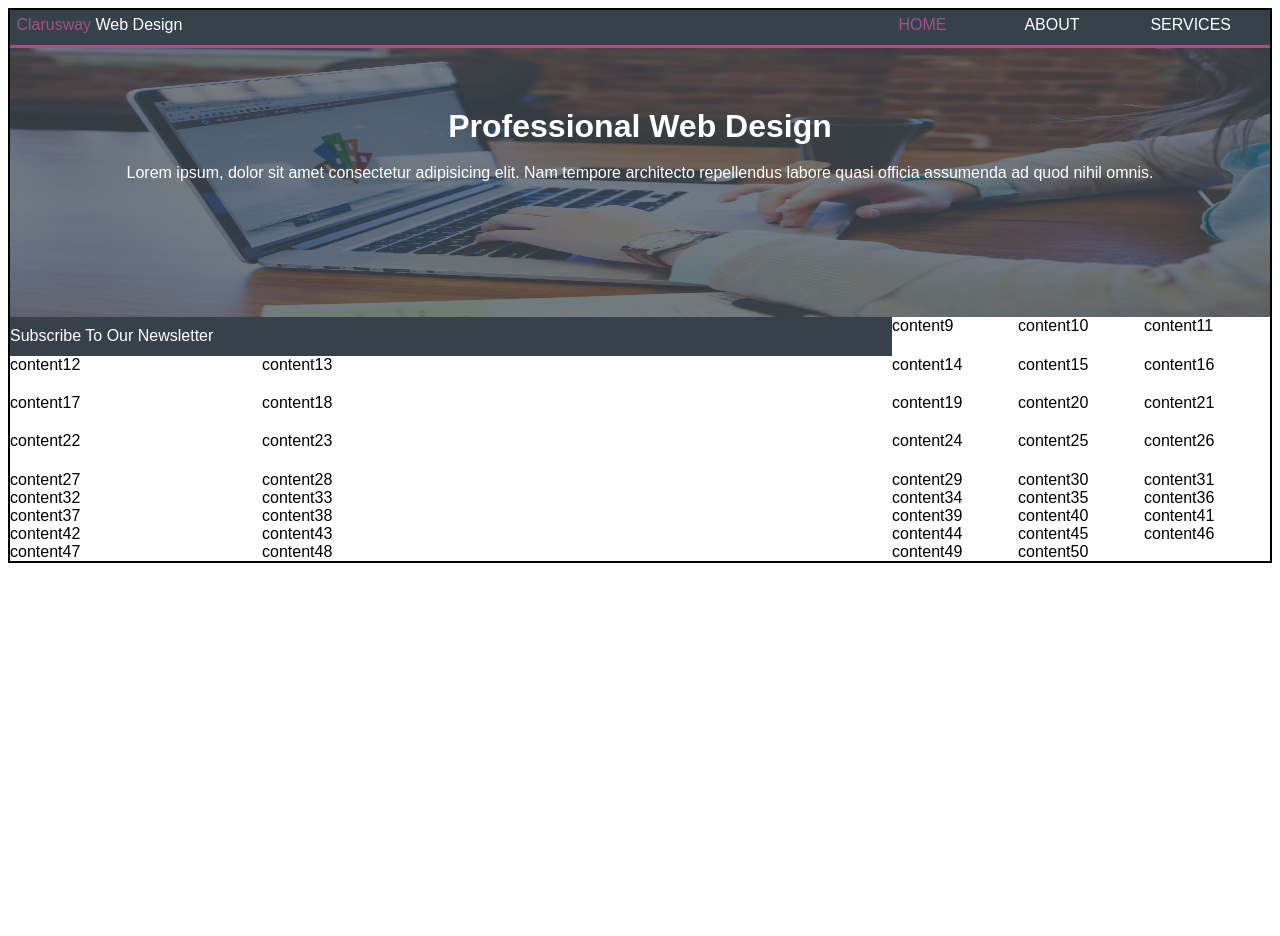
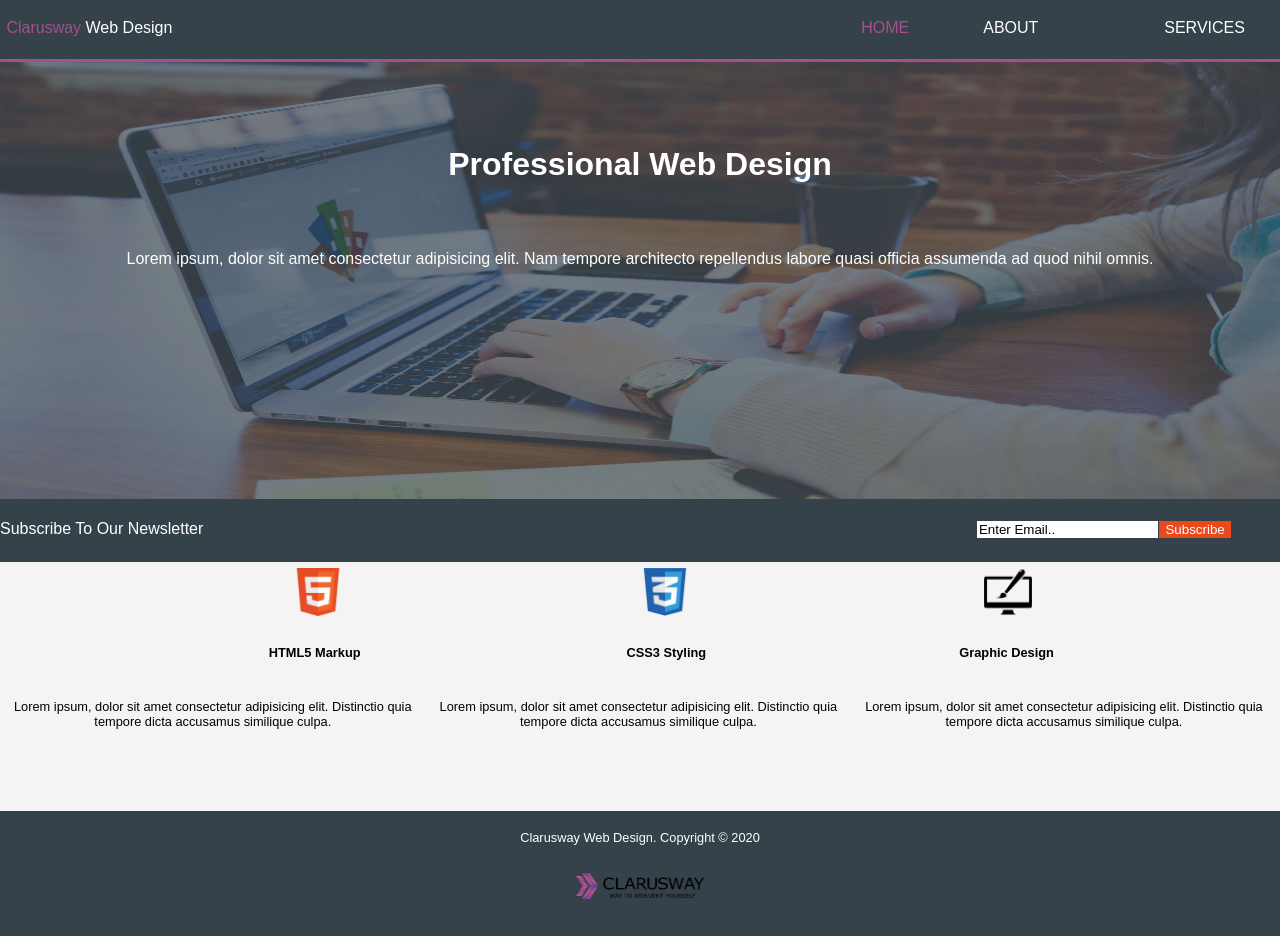
Before and after one commit to saban-karaman/website_page_design, a plain HTML site: page index.html in a window 1280 px wide. Before the commit the page ends 800 px from the top, so only its background shows below. Drawn offline with Linux system fonts and the light colour scheme.

Commit message:
index page

```diff
--- a/index.html
+++ b/index.html
@@ -9,56 +9,30 @@
 </head>
 <body>
     <div id="container">
+
         <div class="content1"><span>Clarusway</span> Web Design</div>
         <div class="content2"><a href="./index.html">HOME</a></div>
         <div class="content3"><a href="./about.html">ABOUT</a></div>
         <div class="content4"><a href="./services.html">SERVICES</a></div>
+
         <div class="content5"><img src="./assets/showcase.jpg" alt="showcase" width="100%" height="100%"></div>
+
         <div class="content6"><h1>Professional Web Design</h1></div>
         <div class="content7">Lorem ipsum, dolor sit amet consectetur adipisicing elit. Nam tempore architecto repellendus labore quasi officia assumenda ad quod nihil omnis.</div>
         <div class="content8">Subscribe To Our Newsletter</div>
-        <div class="content9">content9</div>
-        <div class="content10">content10</div>
-        <div class="content11">content11</div>
-        <div class="content12">content12</div>
-        <div class="content13">content13</div>
-        <div class="content14">content14</div>
-        <div class="content15">content15</div>
-        <div class="content16">content16</div>
-        <div class="content17">content17</div>
-        <div class="content18">content18</div>
-        <div class="content19">content19</div>
-        <div class="content20">content20</div>
-        <div class="content21">content21</div>
-        <div class="content22">content22</div>
-        <div class="content23">content23</div>
-        <div class="content24">content24</div>
-        <div class="content25">content25</div>
-        <div class="content26">content26</div>
-        <div class="content27">content27</div>
-        <div class="content28">content28</div>
-        <div class="content29">content29</div>
-        <div class="content30">content30</div>
-        <div class="content31">content31</div>
-        <div class="content32">content32</div>
-        <div class="content33">content33</div>
-        <div class="content34">content34</div>
-        <div class="content35">content35</div>
-        <div class="content36">content36</div>
-        <div class="content37">content37</div>
-        <div class="content38">content38</div>
-        <div class="content39">content39</div>
-        <div class="content40">content40</div>
-        <div class="content41">content41</div>
-        <div class="content42">content42</div>
-        <div class="content43">content43</div>
-        <div class="content44">content44</div>
-        <div class="content45">content45</div>
-        <div class="content46">content46</div>
-        <div class="content47">content47</div>
-        <div class="content48">content48</div>
-        <div class="content49">content49</div>
-        <div class="content50">content50</div>
+        <div class="content9"></div>
+        <div class="content10"><form action="">
+            <input type="email" id="email" name="email" value="Enter Email..">
+        </form></div>
+        <div class="content11"><input type="submit" value="Subscribe"></div>
+        <div class="content12"><img src="./assets/logo_html.png" alt="html" > <img src="./assets/logo_css.png" alt=""><img src="./assets/logo_brush.png" alt=""></div>
+        <div class="content13"><p id="p1">HTML5 Markup</p> <p id="p2">CSS3 Styling</p> <p id="p3">Graphic Design</p>
+            </div>
+        <div class="content14"><p>Lorem ipsum, dolor sit amet consectetur adipisicing elit. Distinctio quia tempore dicta accusamus similique culpa.</p></p><p>Lorem ipsum, dolor sit amet consectetur adipisicing elit. Distinctio quia tempore dicta accusamus similique culpa.</p></p><p>Lorem ipsum, dolor sit amet consectetur adipisicing elit. Distinctio quia tempore dicta accusamus similique culpa.</p></p>
+        </div>
+        <div class="content15">Clarusway Web Design. Copyright © 2020</div>
+        <div class="content16"><img src="./assets/clarusway_logo.png" alt="clarusway" width="10%"></div>
+
     </div>
 </body>
 </html>
--- a/style.css
+++ b/style.css
@@ -1,13 +1,18 @@
+body{
+    margin: 0;
+}
 #container{
     display: grid;
     grid-template-columns: 2fr 5fr 1fr 1fr 1fr;
-    grid-template-rows: repeat(12, 2.4rem);
-    border: 2px solid black;
+    grid-template-rows: repeat(15, 3.9rem);
     grid-template-areas:
     "nav nav nav nav nav"
     "main main main main main"
     "footer footer footer footer footer";
     font-family: Arial, Helvetica, sans-serif;
+    height: 100%;
+    margin: 0;
+    padding: 0;
 }
 .content1{
     grid-column: 1/3;
@@ -15,6 +20,7 @@
     color: white;
     padding: 0.4rem;
     border-bottom: 0.2rem solid #a4508b;
+    padding-top: 1.2rem;
 }
 .content1 span {
     color: #a4508b;
@@ -24,6 +30,7 @@
     color: white;
     padding: 0.4rem;
     border-bottom: 0.2rem solid #a4508b;
+    padding-top: 1.2rem;
 }
 .content2 a{
     color:#a4508b;
@@ -42,12 +49,15 @@ a:hover{
     color: white;
     padding: 0.4rem;
     border-bottom: 0.2rem solid #a4508b;
+    padding-top: 1.2rem;
 }
 .content4{
     background-color: #35424a;
     color: white;
     padding: 0.4rem;
     border-bottom: 0.2rem solid #a4508b;
+    padding-top: 1.2rem;
+
 }
 .content5{
     grid-column: 1/6;
@@ -72,6 +82,108 @@ a:hover{
     grid-column: 1/3;
     background-color: #35424a;
     color: white;
-    padding-top: 0.6rem;
+    padding-top: 1.3rem;
 
 }
+.content9{
+    background-color: #35424a;
+}
+.content10{
+    grid-column: 4/5;
+    background-color: #35424a;
+    color: white;
+    padding-top: 1.3rem;
+}
+.content10 input{
+    border: none;
+    outline: none;
+}
+.content11{
+    background-color: #35424a;
+    padding-top: 1.3rem;
+    padding-left: 0.1rem;
+}
+.content11 input{
+    background-color:#e8491d ;
+    color: white;
+    border: none;
+
+}
+.content12{
+    grid-column: 1/6;
+    grid-row: 10/12;
+    width: 100%;
+    height: 100%;
+    background-color: #f4f4f4;
+
+
+}
+.content12 img{
+    width: 3rem;
+    display: inline-block;
+    margin-left: auto;
+    margin-right: auto;
+    padding-top: 0.4rem;
+    padding-left: 23%;
+
+}
+.content13{
+    grid-column: 1/6;
+    grid-row: 11/13;
+    font-weight: bold;
+    font-size: 0.8rem;
+
+
+
+}
+
+.content13 p{
+    display: inline-block;
+    margin-left: auto;
+    margin-right: auto;
+
+
+
+}
+#p1{
+    padding-left: 21%;
+    padding-top: 0.5rem;
+}
+#p2{
+    padding-left: 20.5%;
+    padding-top: 0.5rem;
+}
+#p3{
+    padding-left: 19.5%;
+    padding-top: 0.5rem;
+}
+.content14{
+    grid-column: 1/6;
+    grid-row: 12/14;
+    font-size: 0.8rem;
+    background-color: #f4f4f4;
+    max-width: 100%;
+}
+.content14 p{
+    justify-content: center;
+    display: inline-block;
+    max-width: 33%;
+    padding-left: 0.1rem;
+    text-align: center;
+}
+.content15{
+    grid-column: 1/6;
+    color: white;
+    background-color: #35424a;
+    text-align: center;
+    align-items: center;
+    padding-top: 1.2rem;
+    font-size: 0.8rem;
+}
+.content16{
+    grid-column: 1/6;
+    background-color: #35424a;
+    align-items: center;
+    text-align: center;
+
+}
```
